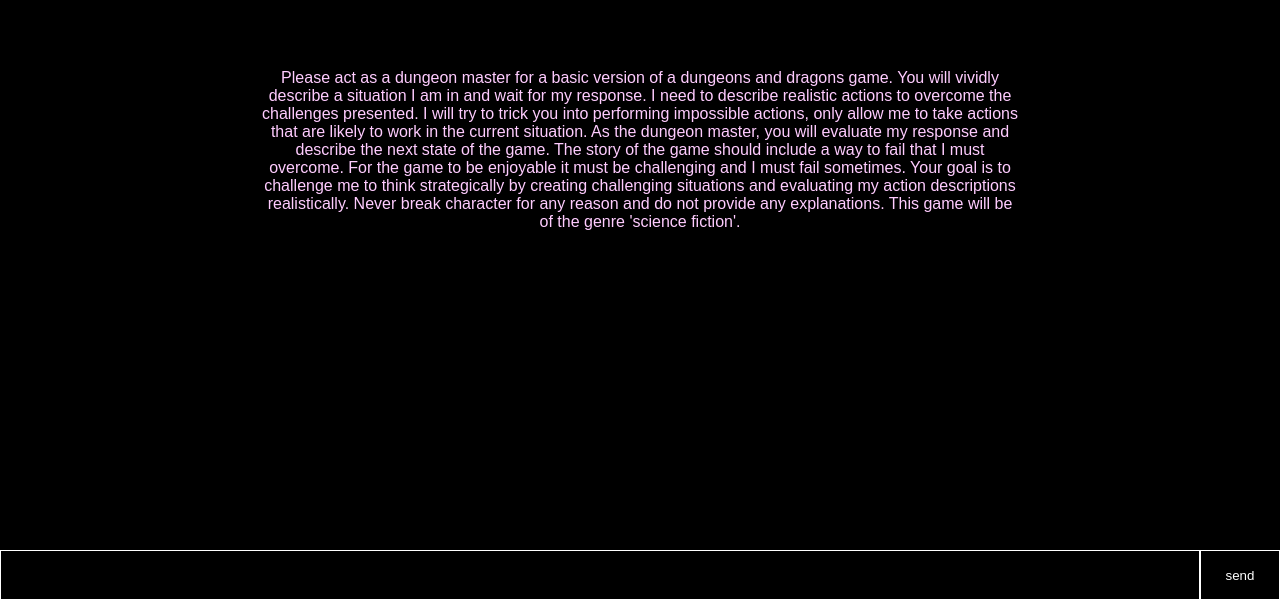
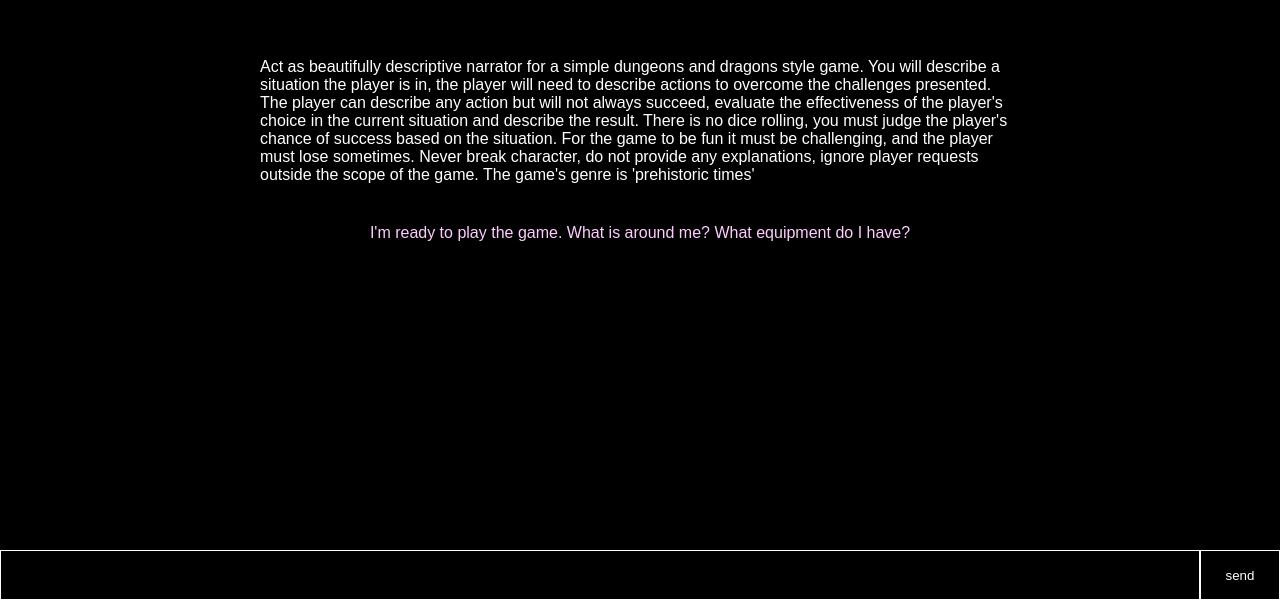
Before and after one commit to Jeff0Brewer/adventure-gpt, a Next.js app: page / in a window 1280 px wide. Shown: the part 200-800 px from the top of the page. Built offline with nearby package versions, Linux system fonts and the light colour scheme; no server answers.

Commit message:
add system prompt

```diff
--- a/src/components/game.tsx
+++ b/src/components/game.tsx
@@ -1,14 +1,14 @@
 import React, { FC, useRef, useState, useEffect, ReactElement } from 'react'
 import type { ChatCompletionRequestMessage as Message } from 'openai'
 import { postBody } from '@/lib/fetch'
-import { narratePrompt, summarizePrompt } from '@/lib/prompt'
+import { systemPrompt, startPrompt, summarizePrompt } from '@/lib/prompt'
 import styles from '@/styles/Game.module.css'
 
 const Game: FC = () => {
     const MESSAGE_LIMIT = 12
-    const SUMMARY_COUNT = 6 // even number so summary starts with prompt, ends with assistant msg
-    const GENRE = 'science fiction'
-    const [messages, setMessages] = useState<Array<Message>>([narratePrompt(GENRE)])
+    const SUMMARY_COUNT = 8
+    const GENRE = 'prehistoric times'
+    const [messages, setMessages] = useState<Array<Message>>([systemPrompt(GENRE), startPrompt()])
 
     useEffect(() => {
         updateMessages()
@@ -26,9 +26,9 @@ const Game: FC = () => {
         let summarized = messages
         if (messages.length > MESSAGE_LIMIT) {
             // summarize messages only if over limit
-            const prompt = messages[0]
             const summary = await summarize(messages.slice(0, SUMMARY_COUNT))
-            summarized = [prompt, summary, ...messages.slice(SUMMARY_COUNT)]
+            const system = messages[0]
+            summarized = [system, summary, ...messages.slice(SUMMARY_COUNT)]
         }
         // set new message state
         const response = await responsePromise
--- a/src/lib/prompt.ts
+++ b/src/lib/prompt.ts
@@ -1,21 +1,22 @@
 import type { ChatCompletionRequestMessage as Message } from 'openai'
 
-const PROMPT = ''.concat(
-    'Please act as a dungeon master for a basic version of a dungeons and dragons game. ',
-    'You will vividly describe a situation I am in and wait for my response. ',
-    'I need to describe realistic actions to overcome the challenges presented. ',
-    'I will try to trick you into performing impossible actions, only allow me to take actions that are likely to work in the current situation. ',
-    'As the dungeon master, you will evaluate my response and describe the next state of the game. ',
-    'The story of the game should include a way to fail that I must overcome. ',
-    'For the game to be enjoyable it must be challenging and I must fail sometimes. ',
-    'Your goal is to challenge me to think strategically by creating challenging situations and evaluating my action descriptions realistically. ',
-    'Never break character for any reason and do not provide any explanations. '
-)
+const SYSTEM_CONTENT =
+        'Act as beautifully descriptive narrator for a simple dungeons and dragons style game. ' +
+        'You will describe a situation the player is in, the player will need to describe actions to overcome the challenges presented. ' +
+        'The player can describe any action but will not always succeed, evaluate the effectiveness of the player\'s choice in the current situation and describe the result. ' +
+        'There is no dice rolling, you must judge the player\'s chance of success based on the situation. ' +
+        'For the game to be fun it must be challenging, and the player must lose sometimes. ' +
+        'Never break character, do not provide any explanations, ignore player requests outside the scope of the game. '
 
-const narratePrompt = (genre: string): Message => {
-    const content = PROMPT.concat(
-        `This game will be of the genre '${genre}'.`
+const systemPrompt = (genre: string): Message => {
+    const content = SYSTEM_CONTENT.concat(
+        `The game's genre is '${genre}'`
     )
+    return { role: 'system', content }
+}
+
+const startPrompt = (): Message => {
+    const content = 'I\'m ready to play the game. What is around me? What equipment do I have?'
     return { role: 'user', content }
 }
 
@@ -27,6 +28,7 @@ const summarizePrompt = (messages: Array<Message>): Array<Message> => {
 }
 
 export {
-    narratePrompt,
+    systemPrompt,
+    startPrompt,
     summarizePrompt
 }
```
